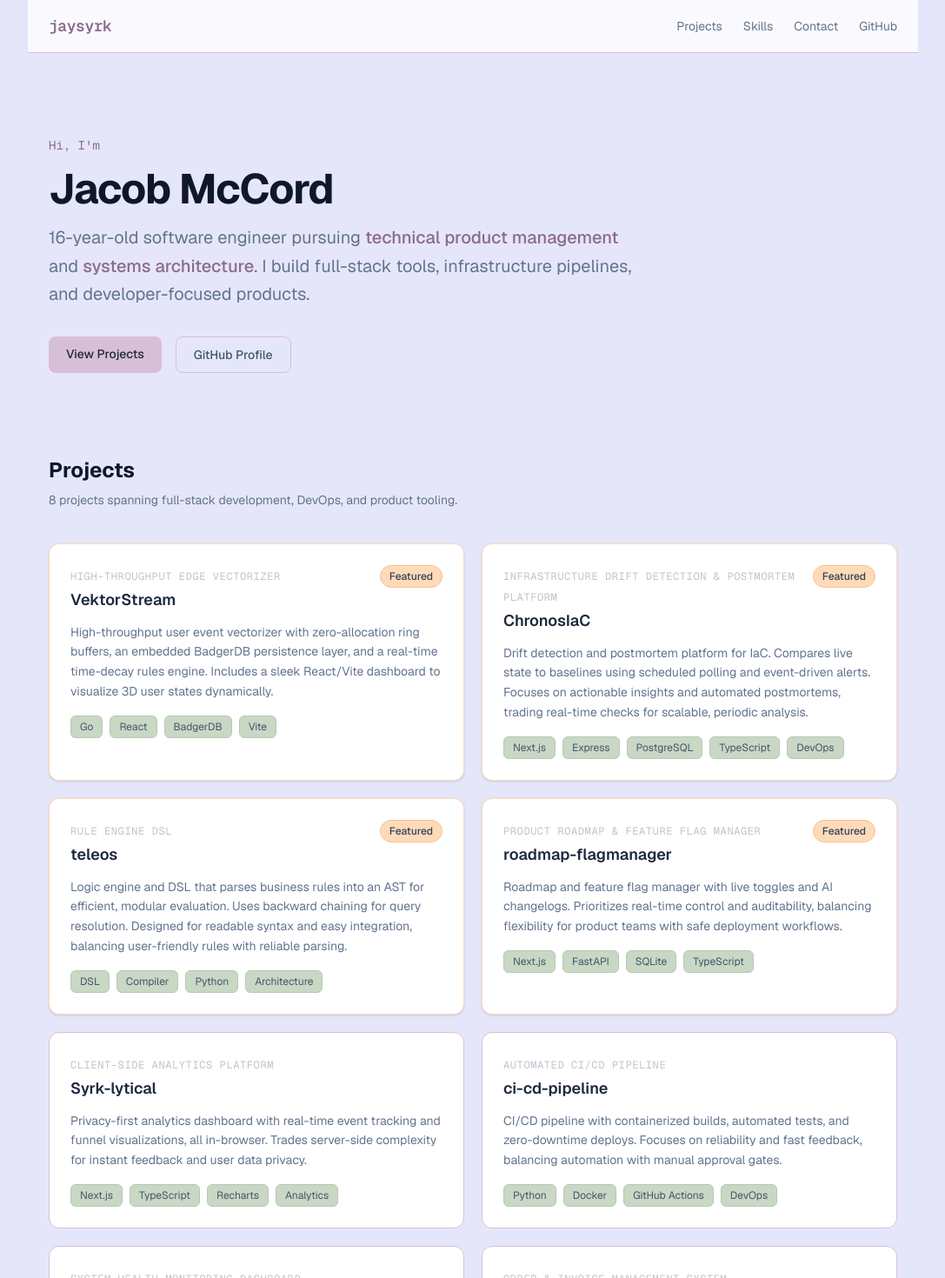
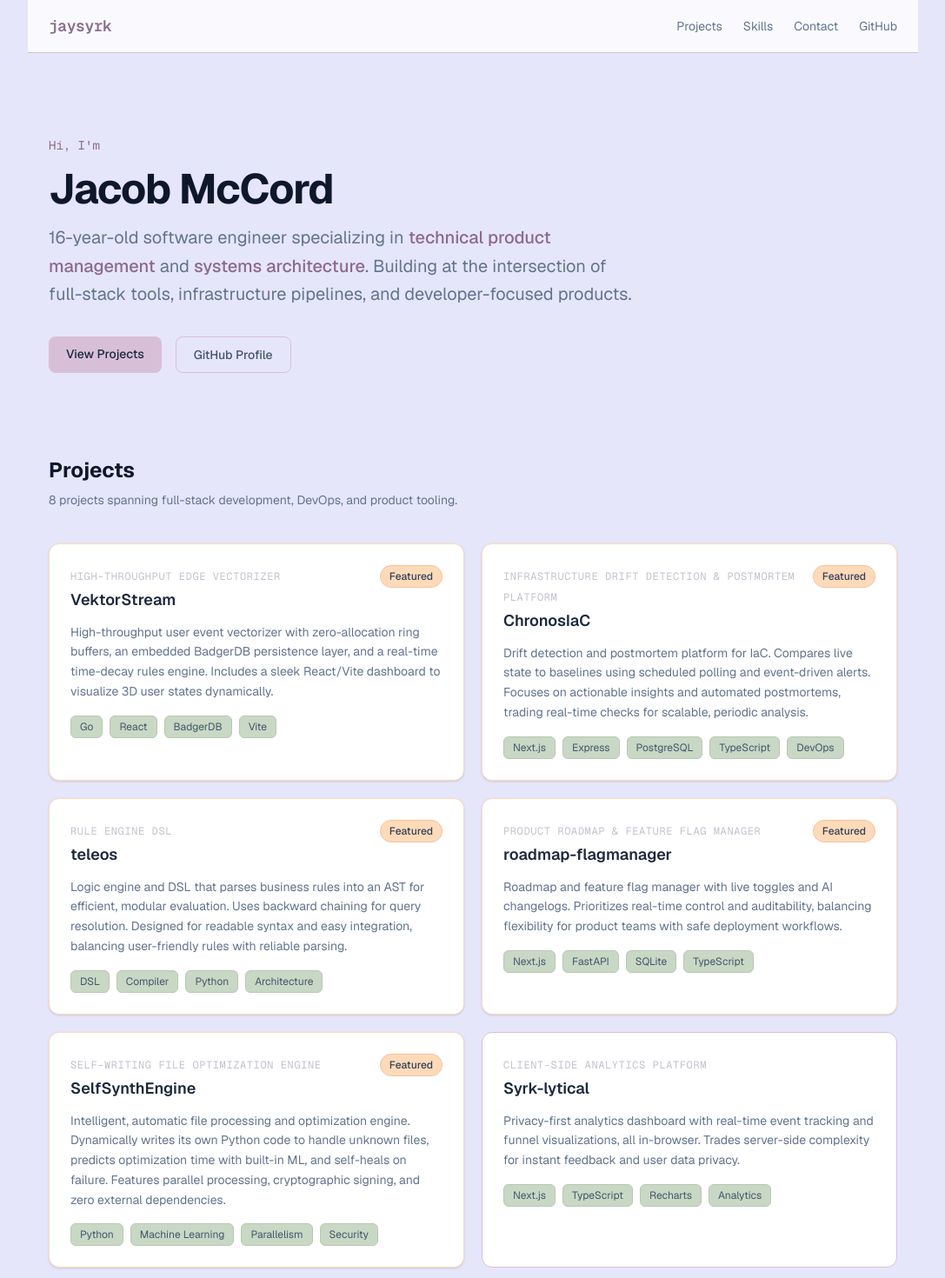
Before and after one commit to jaysyrk/jaysyrk.github.io, a Next.js app: page / in a window 1280 px wide. Shown: the top 1470 px of the page at 87% size, without its empty margins (96-1183 px from the left). Built offline with nearby package versions, Linux system fonts and the light colour scheme.

Commit message:
Add SelfSynthEngine project and reorder portfolio list

```diff
--- a/app/page.tsx
+++ b/app/page.tsx
@@ -33,6 +33,15 @@ const projects = [
       "Roadmap and feature flag manager with live toggles and AI changelogs. Prioritizes real-time control and auditability, balancing flexibility for product teams with safe deployment workflows.",
     tags: ["Next.js", "FastAPI", "SQLite", "TypeScript"],
     href: "https://github.com/jaysyrk/roadmap-flagmanager",
+    highlight: true,
+  },
+  {
+    name: "SelfSynthEngine",
+    tagline: "Self-Writing File Optimization Engine",
+    description:
+      "Intelligent, automatic file processing and optimization engine. Dynamically writes its own Python code to handle unknown files, predicts optimization time with built-in ML, and self-heals on failure. Features parallel processing, cryptographic signing, and zero external dependencies.",
+    tags: ["Python", "Machine Learning", "Parallelism", "Security"],
+    href: "https://github.com/jaysyrk/SelfSynthEngine",
     highlight: true,
   },
   {
@@ -125,10 +134,7 @@ export default function Home() {
         <p className="text-[#8b6b8b] font-mono text-sm mb-4">Hi, I&apos;m</p>
         <h1 className="text-5xl font-bold tracking-tight mb-4 text-slate-900">Jacob McCord</h1>
         <p className="text-xl text-slate-500 max-w-2xl leading-relaxed">
-          16-year-old software engineer pursuing{" "}
-          <span className="text-[#8b6b8b] font-medium">technical product management</span> and{" "}
-          <span className="text-[#8b6b8b] font-medium">systems architecture</span>. I build full-stack tools,
-          infrastructure pipelines, and developer-focused products.
+          16-year-old software engineer specializing in <span className="text-[#8b6b8b] font-medium">technical product management</span> and <span className="text-[#8b6b8b] font-medium">systems architecture</span>. Building at the intersection of full-stack tools, infrastructure pipelines, and developer-focused products.
         </p>
         <div className="flex gap-4 mt-8">
           <a
```
